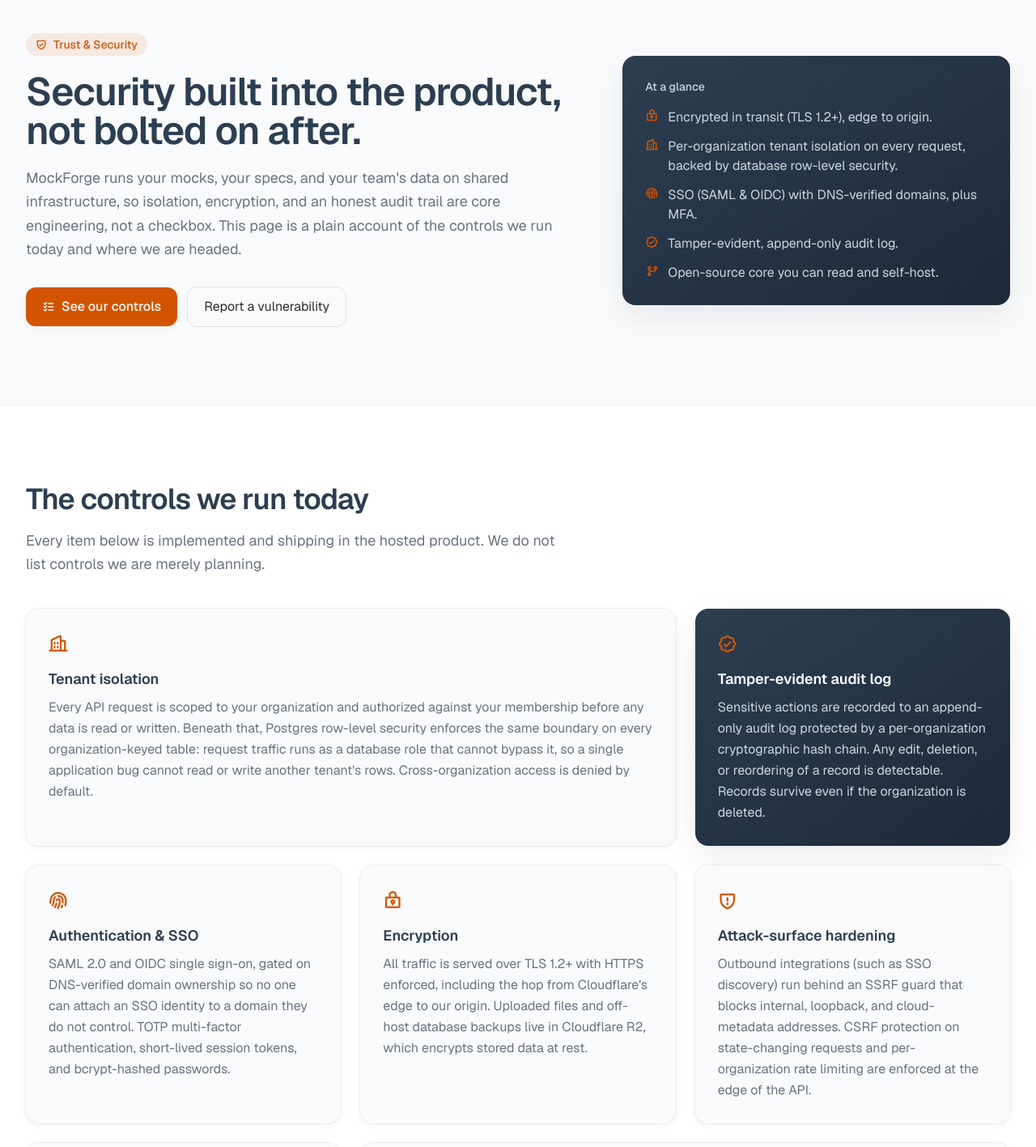
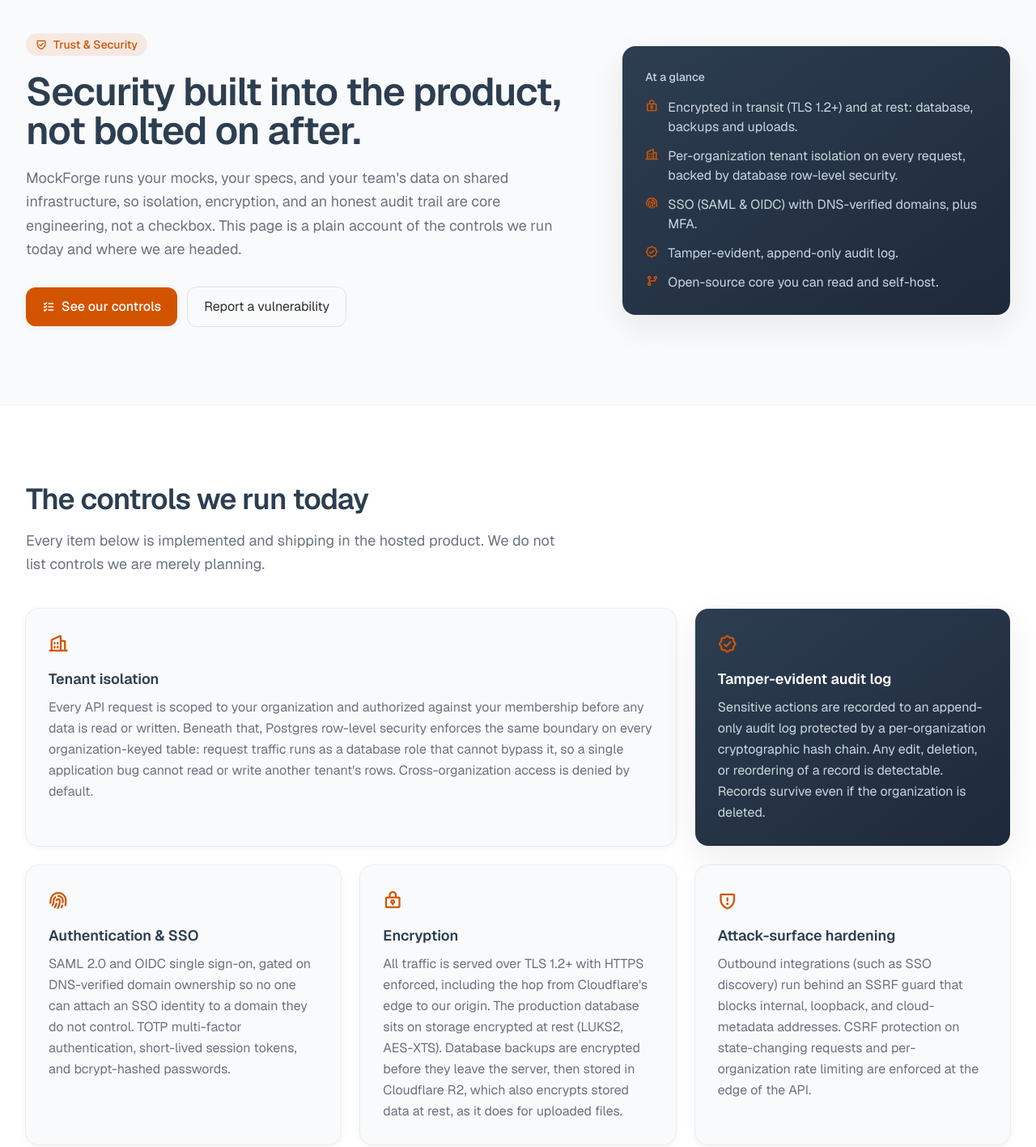
Before and after one commit to SaaSy-Solutions/mockforge.dev, a website: page trust.html in a window 1280 px wide. Shown: the part 120-1537 px from the top of the page at 81% size. Drawn offline with nearby package versions, Linux system fonts and the light colour scheme.

Commit message:
fix(trust): database and backups are now encrypted at rest (#33)
Postgres data moved onto a LUKS2 (AES-XTS) volume on 2026-10-04 and backups
are client-side encrypted since 2026-10-03.

```diff
--- a/trust.html
+++ b/trust.html
@@ -4,7 +4,7 @@
     <meta charset="utf-8" />
     <meta name="viewport" content="width=device-width, initial-scale=1" />
     <title>Trust &amp; Security — MockForge</title>
-    <meta name="description" content="How MockForge protects your data: tenant isolation, SSO and MFA, tamper-evident audit logs, encryption in transit, GDPR tooling, and our SOC 2 Type II roadmap." />
+    <meta name="description" content="How MockForge protects your data: tenant isolation, SSO and MFA, tamper-evident audit logs, encryption in transit and at rest, GDPR tooling, and our SOC 2 Type II roadmap." />
 
     <link rel="canonical" href="https://mockforge.dev/trust.html" />
 
@@ -194,7 +194,7 @@
           <div class="rounded-2xl p-7 bg-gradient-to-br from-brand-dark to-slate-800 text-white shadow-note">
             <p class="text-sm font-medium text-slate-300">At a glance</p>
             <ul class="mt-4 space-y-3 text-slate-300">
-              <li class="flex items-start gap-3"><i class="ph-bold ph-lock-key text-brand-orange mt-0.5"></i><span>Encrypted in transit (TLS 1.2+), edge to origin.</span></li>
+              <li class="flex items-start gap-3"><i class="ph-bold ph-lock-key text-brand-orange mt-0.5"></i><span>Encrypted in transit (TLS 1.2+) and at rest: database, backups and uploads.</span></li>
               <li class="flex items-start gap-3"><i class="ph-bold ph-buildings text-brand-orange mt-0.5"></i><span>Per-organization tenant isolation on every request, backed by database row-level security.</span></li>
               <li class="flex items-start gap-3"><i class="ph-bold ph-fingerprint text-brand-orange mt-0.5"></i><span>SSO (SAML &amp; OIDC) with DNS-verified domains, plus MFA.</span></li>
               <li class="flex items-start gap-3"><i class="ph-bold ph-seal-check text-brand-orange mt-0.5"></i><span>Tamper-evident, append-only audit log.</span></li>
@@ -231,7 +231,7 @@
           <div class="rounded-2xl p-7 bg-surface-subtle ring-1 ring-black/5 shadow-soft reveal">
             <i class="ph-bold ph-lock-key text-2xl text-brand-orange"></i>
             <h3 class="mt-3 text-lg font-semibold text-brand-dark">Encryption</h3>
-            <p class="mt-2 text-text-secondary leading-relaxed">All traffic is served over TLS 1.2+ with HTTPS enforced, including the hop from Cloudflare&#39;s edge to our origin. Uploaded files and off-host database backups live in Cloudflare R2, which encrypts stored data at rest.</p>
+            <p class="mt-2 text-text-secondary leading-relaxed">All traffic is served over TLS 1.2+ with HTTPS enforced, including the hop from Cloudflare&#39;s edge to our origin. The production database sits on storage encrypted at rest (LUKS2, AES-XTS). Database backups are encrypted before they leave the server, then stored in Cloudflare R2, which also encrypts stored data at rest, as it does for uploaded files.</p>
           </div>
           <div class="rounded-2xl p-7 bg-surface-subtle ring-1 ring-black/5 shadow-soft reveal">
             <i class="ph-bold ph-shield-warning text-2xl text-brand-orange"></i>
@@ -299,7 +299,7 @@
             <h3 class="text-lg font-semibold text-brand-dark flex items-center gap-2"><i class="ph-bold ph-check-circle text-emerald-500"></i> In place today</h3>
             <ul class="mt-4 space-y-2.5 text-text-secondary">
               <li class="flex items-start gap-2.5"><i class="ph-bold ph-check text-emerald-500 mt-1"></i>Tenant isolation and access control, enforced in the application and by database row-level security</li>
-              <li class="flex items-start gap-2.5"><i class="ph-bold ph-check text-emerald-500 mt-1"></i>Encryption in transit; object storage and backups encrypted at rest</li>
+              <li class="flex items-start gap-2.5"><i class="ph-bold ph-check text-emerald-500 mt-1"></i>Encryption in transit; database, backups and object storage encrypted at rest</li>
               <li class="flex items-start gap-2.5"><i class="ph-bold ph-check text-emerald-500 mt-1"></i>SSO, MFA, and role-based authorization</li>
               <li class="flex items-start gap-2.5"><i class="ph-bold ph-check text-emerald-500 mt-1"></i>Tamper-evident, append-only audit logging of authentication, configuration, billing, and data-export events</li>
               <li class="flex items-start gap-2.5"><i class="ph-bold ph-check text-emerald-500 mt-1"></i>Coordinated vulnerability disclosure process</li>
```
Also changed, not shown: src/pages/trust.html (+4 -4 lines).
